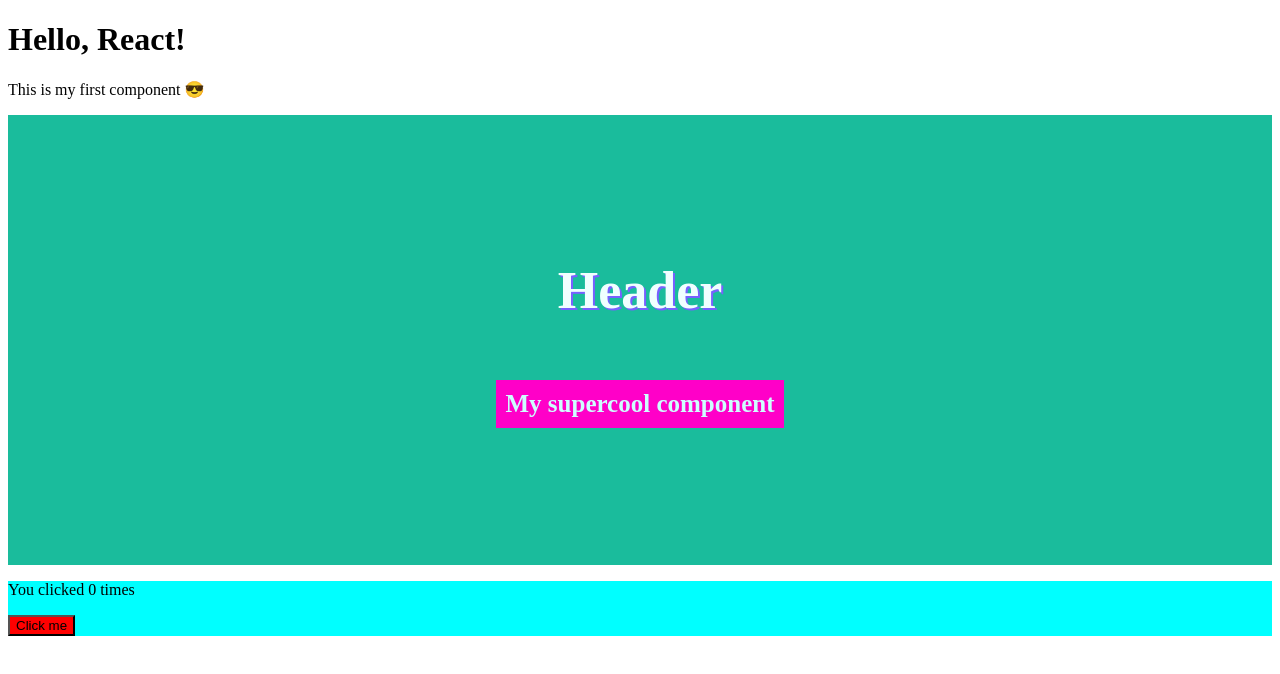
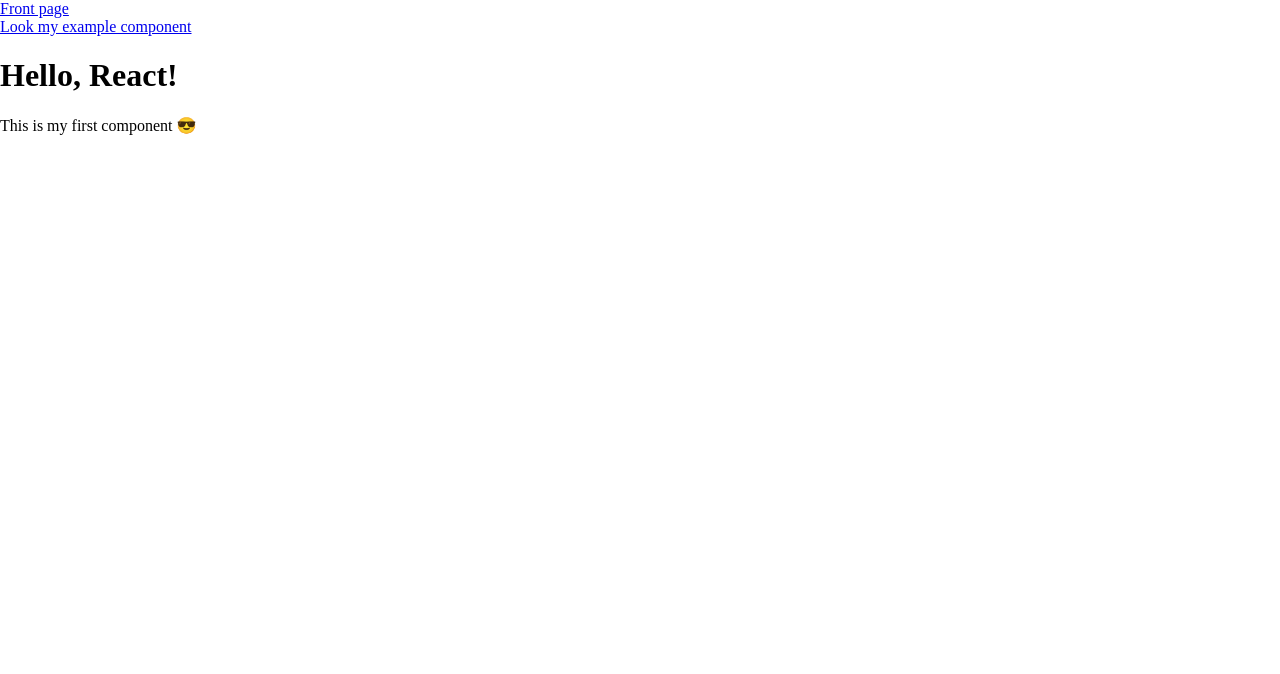
Before and after one commit to zeta404-ops/portfolio, a React (Create React App) app: page / in a window 1280 px wide. Shown: the top 674 px of the page. Built offline with nearby package versions, Linux system fonts and the light colour scheme.

Commit message:
PortV1.2

```diff
--- a/package.json
+++ b/package.json
@@ -14,6 +14,7 @@
     "node-sass": "^6.0.1",
     "react": "^17.0.2",
     "react-dom": "^17.0.2",
+    "react-router-dom": "^5.2.1",
     "react-scripts": "4.0.3",
     "typescript": "^4.4.3",
     "web-vitals": "^1.1.2"
@@ -41,5 +42,8 @@
       "last 1 firefox version",
       "last 1 safari version"
     ]
+  },
+  "devDependencies": {
+    "@types/react-router-dom": "^5.3.1"
   }
 }
--- /dev/null
+++ b/src/App.module.scss
@@ -0,0 +1,8 @@
+body {
+    margin: 0%;
+}
+
+.navbar {
+    display: flex;
+    flex-direction: column;
+}
--- a/src/App.tsx
+++ b/src/App.tsx
@@ -1,15 +1,35 @@
 import React from 'react'
 import MyFirstComponent from './components/myFirstComponent';
 import SomeExampleComponent from './components/example/someExampleComponent';
-import ClickCount from './components/clickCount';
+import styles from './App.module.scss'
+
+import {
+  BrowserRouter as Router,
+  Switch,
+  Route,
+  Link
+} from 'react-router-dom';
 
 const App: React.FC = () => {
   return (
-    <div>
-      <MyFirstComponent />
-      <SomeExampleComponent />
-      <ClickCount/>
-    </div>
+
+   <Router basename='/portfolio'>
+
+   {/* The navigation bar and other components you want to display on all pages come here */}
+   <div className={styles.navbar}>
+     <Link to='/'>Front page</Link>
+     <Link to='example'>Look my example component</Link>
+   </div>
+
+   <Switch>
+     {/* Changing content comes here */}
+     <Route exact path='/' component={MyFirstComponent} />
+     <Route exact path='/example' component={SomeExampleComponent}/>
+   </Switch>
+
+   {/* The footer and other components you want to display on all pages come here */}
+
+ </Router>
   )
 }
 
```
Also changed, not shown: 1 other file (tests, documents, lock files or other folders).
